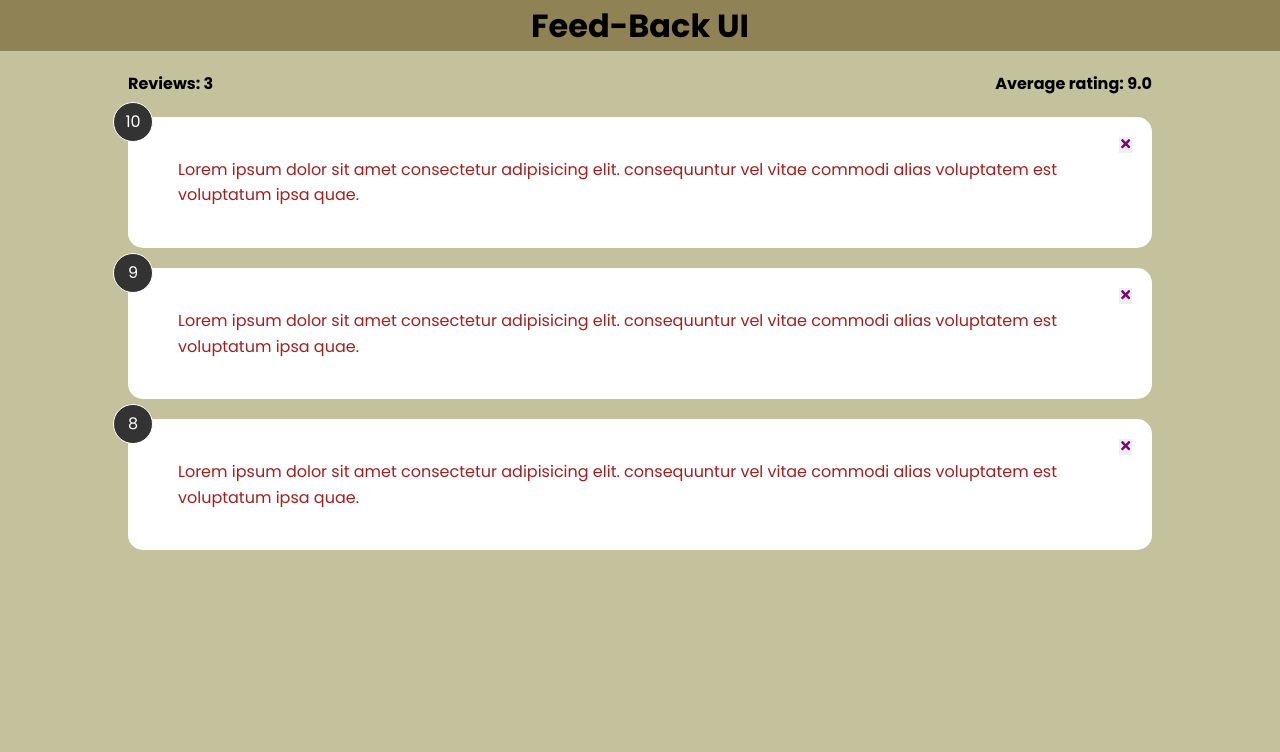
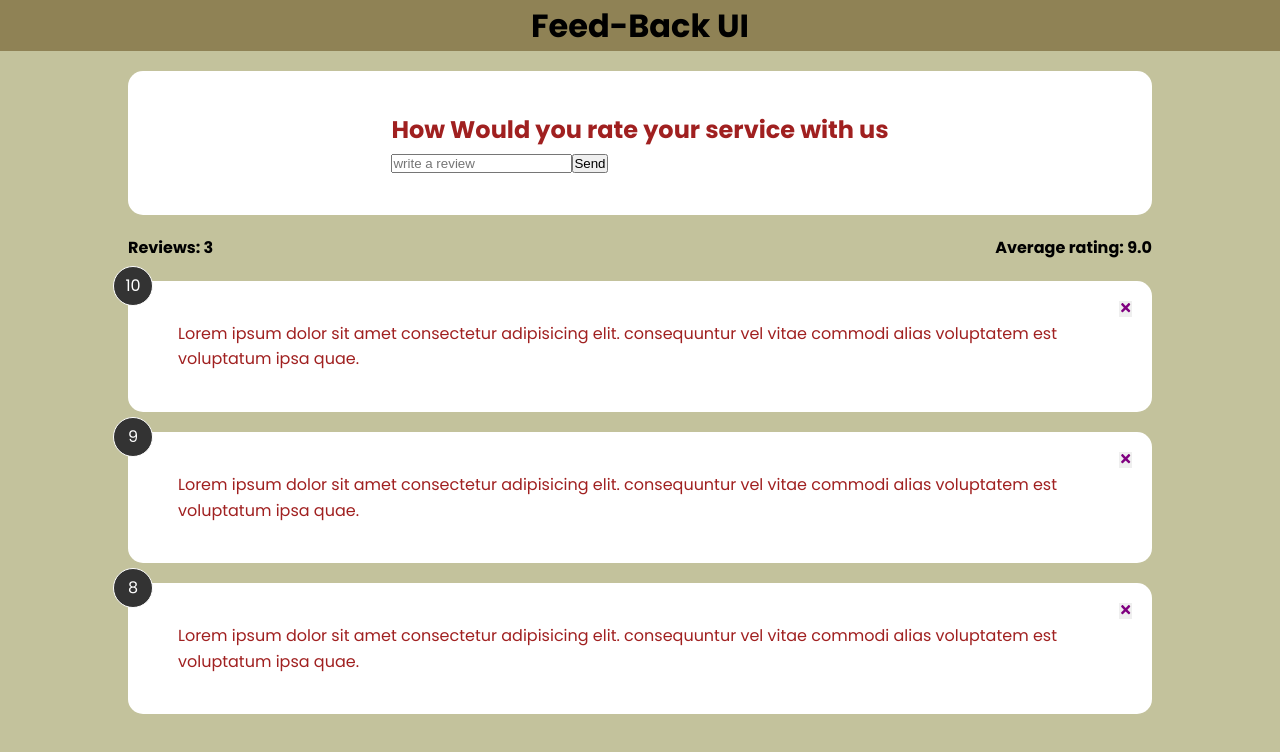
Before and after one commit to youzh00/FeedBack-platform, a React (Create React App) app: page / in a window 1280 px wide. Shown: the top 752 px of the page. Built offline with nearby package versions, Linux system fonts and the light colour scheme.

Commit message:
form for adding reviews

```diff
--- a/src/App.js
+++ b/src/App.js
@@ -4,6 +4,7 @@
 import { useState } from "react";
 import FeedbackData from "./data/FeedbackData";
 import FeedBackStat from "./Component/FeedBackStat";
+import FeedBackForm from "./Component/FeedBackForm";
 
 //////////////////////////////
 export default function App() {
@@ -20,6 +21,7 @@
     <>
       <Header />
       <div className="feedbackitem">
+        <FeedBackForm />
         <FeedBackStat feedback={feedback} />
         <FeedBackList feedback={feedback} deleteItem={deleteItem} />
       </div>
--- /dev/null
+++ b/src/Component/FeedBackForm.jsx
@@ -0,0 +1,18 @@
+import React from 'react'
+import Card from './shared/Card'
+
+
+////////////////////////////
+export default function FeedBackForm() {
+  return (
+    <Card>
+        <form >
+            <h2>How Would you rate your service with us</h2>
+            <div>
+                <input type="text" placeholder='write a review' />
+                <button type='submit'>Send</button>
+            </div>
+        </form>
+    </Card>
+  )
+}
--- a/src/index.css
+++ b/src/index.css
@@ -39,6 +39,9 @@
   padding: 40px 50px;
   margin: 20px 0;
   position: relative;
+
+  display: flex;
+  justify-content: center;
 }
 
 .num-display {
```
